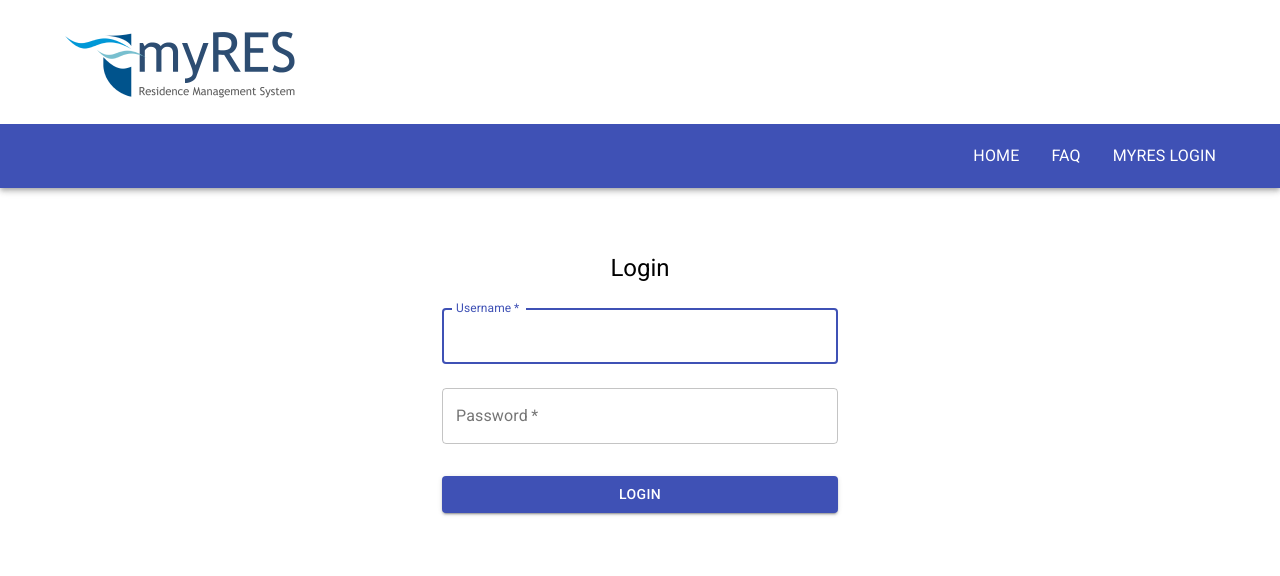
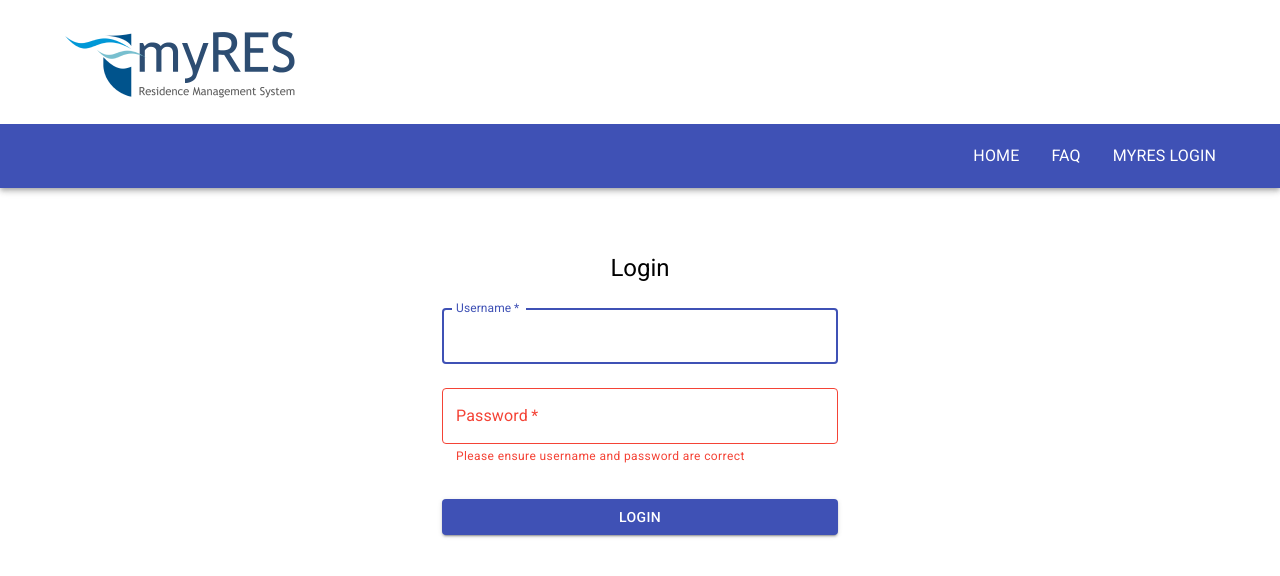
Before and after one commit to be-charles/ResidenceManagementSystemFront, a React (Create React App) app: page /myres/login in a window 1280 px wide. Shown: the top 576 px of the page. Built offline with nearby package versions, Linux system fonts and the light colour scheme.

Commit message:
Added validation to login form

```diff
--- a/src/Auth/Login.js
+++ b/src/Auth/Login.js
@@ -39,6 +39,17 @@ function Login() {
       );
   }
 
+  const [values, setValues] = React.useState({
+    name: ""
+  });
+
+  const handleChange = name => event => {
+    setValues({ ...values, [name]: event.target.value });
+  };
+
+  const error = values.name !== "stud123";
+  const errorb = values.name !== "admin123";
+
   return (
     <Container component="main" maxWidth="xs">
       <div className={classes.paper}>
@@ -63,6 +74,10 @@ function Login() {
            required
            fullWidth
            name="password"
+           value={values.name}
+           onChange={handleChange("name")}
+           helperText={error && errorb ? "Please ensure username and password are correct": "Perfect!"}
+           error={error && errorb}
            label="Password"
            type="password"
            id="password"
```
Also changed, not shown: 1 other file (tests, documents, lock files or other folders). Lines whose indentation alone changed are shown as unchanged.
